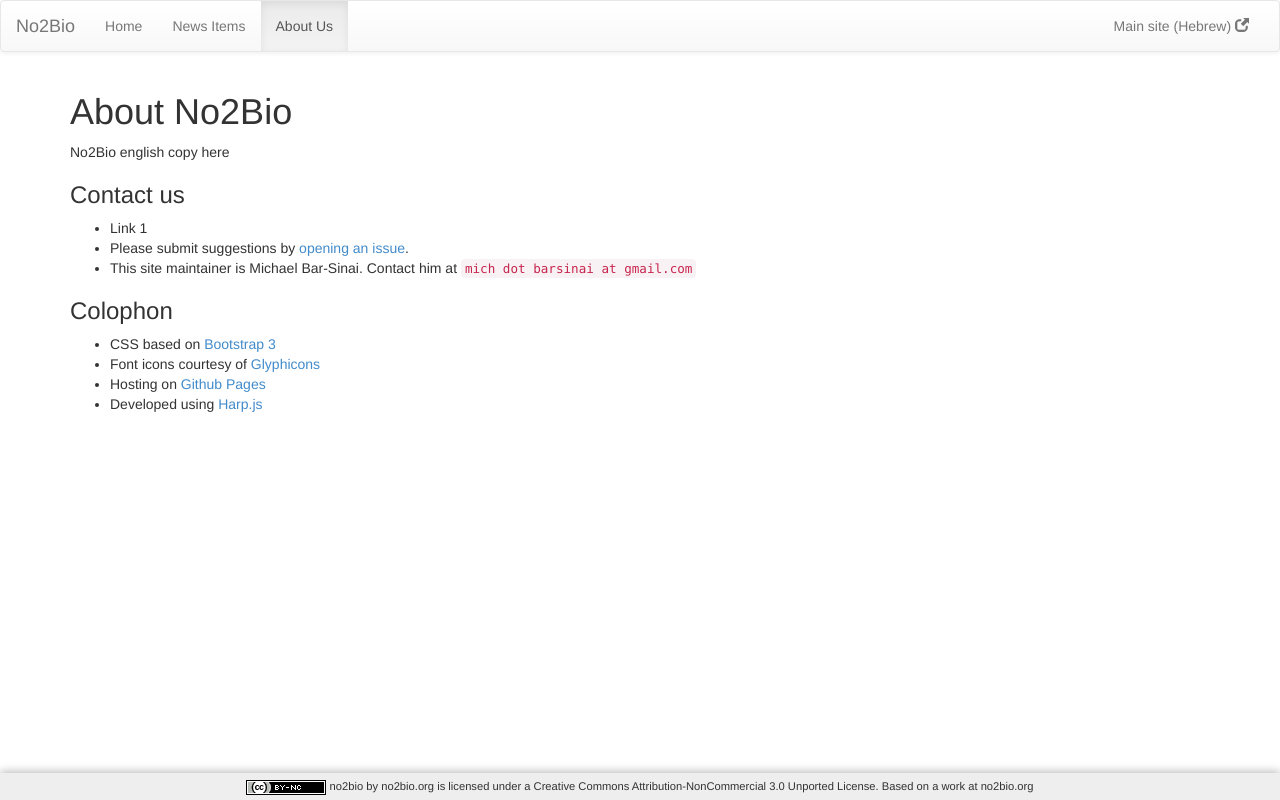
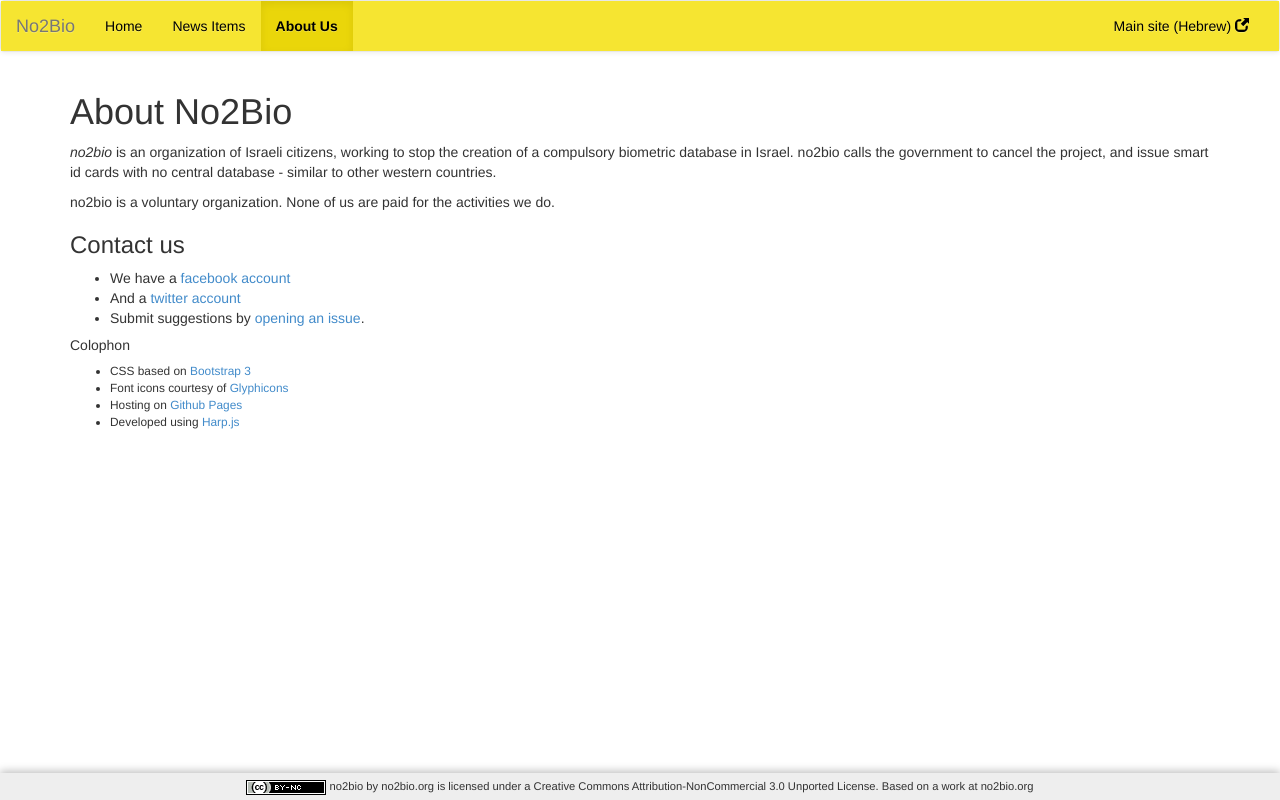
Before and after one commit to no2bio/no2bio-eng, a plain HTML site: page about.html in a window 1280 px wide. Drawn offline with Linux system fonts and the light colour scheme.

Commit message:
Added some branding (closes #4) and added about-us text

```diff
--- a/_harp/public/css/main.less
+++ b/_harp/public/css/main.less
@@ -1,9 +1,40 @@
 @bkg: #f4f4f7;
 @footerHeight: 2.4em;
+@no2bioYellow: #F6E531;
 
 body {
   padding-bottom: (@footerHeight*2);
 }
+
+div.no2bioBrand {
+ background-color: @no2bioYellow;
+
+ div.collapse {
+  ul.nav {
+     li {
+      a {
+        color: black;
+      }
+    }
+  }
+ }
+
+}
+.navbar-default .navbar-nav > .active > a {
+  background-image: none;
+  background-color: darken(@no2bioYellow, 10%);
+  font-weight: bold;
+  &:hover {
+    background-color: darken(@no2bioYellow, 5%);;
+  }
+}
+
+.navbar-default .navbar-nav > li > a {
+  &:hover {
+    background-color: darken(@no2bioYellow, 10%);
+  }
+}
+
 
 footer {
   display: block;
--- a/about.html
+++ b/about.html
@@ -7,7 +7,6 @@
     <meta name="viewport" content="width=device-width, initial-scale=1">
 
 <link rel="stylesheet" href="vnd/bs/css/bootstrap.min.css">
-<link rel="stylesheet" href="vnd/bs/css/bootstrap-theme.min.css">
 <link rel="stylesheet" href="vnd/bs/css/bootstrap-theme.min.css">
 <link rel="stylesheet" href="css/main.css">
 <!--[if lt IE 9]>
@@ -20,9 +19,9 @@
   	<header>
 
 <nav class="navbar navbar-default" role="navigation">
-  <div class="container-fluid">
+  <div class="container-fluid no2bioBrand">
     <div class="navbar-header">
-      <button type="button" class="navbar-toggle" data-toggle="collapse" data-target="#bs-example-navbar-collapse-1">
+      <button type="button" class="navbar-toggle" data-toggle="collapse" data-target="#navbarCollapse">
         <span class="sr-only">Toggle navigation</span>
         <span class="icon-bar"></span>
         <span class="icon-bar"></span>
@@ -31,7 +30,7 @@
       <a class="navbar-brand" href="index.html">No2Bio</a>
     </div>
 
-    <div class="collapse navbar-collapse" id="bs-example-navbar-collapse-1">
+    <div class="collapse navbar-collapse" id="navbarCollapse">
       <ul class="nav navbar-nav">
         <li >
           <a href="index.html">Home</a>
@@ -57,23 +56,28 @@
       <h1>About No2Bio</h1>
 
 <p>
-No2Bio english copy here
+<em>no2bio</em> is an organization of Israeli citizens, working to stop the creation of a compulsory biometric database in Israel. no2bio calls the government to cancel the project, and issue smart id cards with no central database - similar to other western countries.
+</p>
+<p>
+	no2bio is a voluntary organization. None of us are paid for the activities we do.
 </p>
 
 <h3>Contact us</h3>
 <ul>
-<li>Link 1</li>
-<li>Please submit suggestions by <a href="https://github.com/michbarsinai/no2bio-eng/issues/new" target="_blank">opening an issue</a>.</li>
-<li>This site maintainer is Michael Bar-Sinai. Contact him at <code>mich dot barsinai at gmail.com</code></li>
+<li>We have a <a href="https://www.facebook.com/no2bio" alt="facebook account" target="_blank">facebook account</a></li>
+<li>And a <a href="https://twitter.com/no2bio" alt="twitter account" target="_blank">twitter account</a></li>
+<li>Submit suggestions by <a href="https://github.com/michbarsinai/no2bio-eng/issues/new" target="_blank">opening an issue</a>.</li>
 </ul>
 
-<h3>Colophon</h3>
+<small>
+<h5>Colophon</h5>
 <ul>
 <li>CSS based on <a href="http://getbootstrap.com" target="_blank">Bootstrap 3</a></li>
 <li>Font icons courtesy of <a href="http://glyphicons.com/" target="_blank">Glyphicons</a></li>
 <li>Hosting on <a href="http://pages.github.com" target="_blank">Github Pages</a></li>
 <li>Developed using <a href="http://harpjs.com" target="_blank">Harp.js</a></li>
 </ul>
+</small>
     </div>
 
 <footer>
```
Also changed, not shown: 404.html (+3 -4 lines), index.html (+0 -1 lines), items.html (+3 -4 lines), items/hello-beeri.html (+3 -4 lines), items/hello-brazil.html (+3 -4 lines), items/hello-world.html (+3 -4 lines), partial.html (+3 -4 lines), css/main.css, 4 other files.
